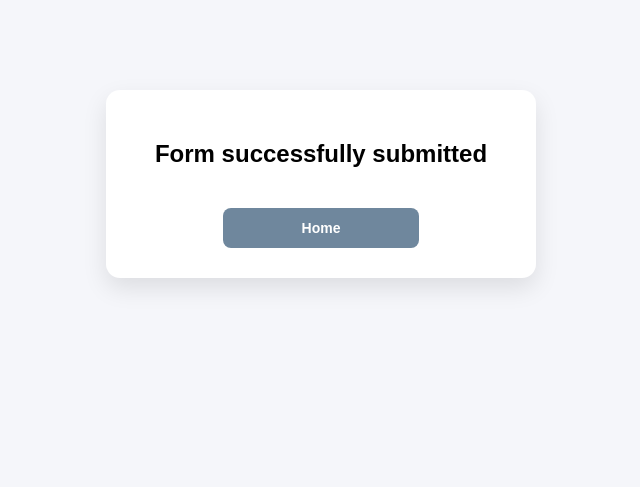
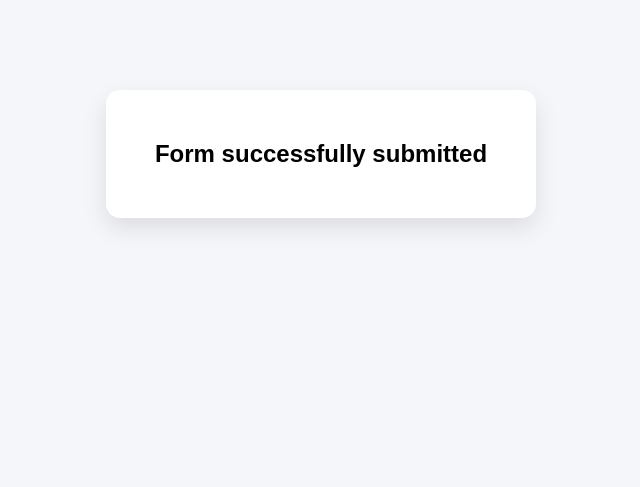
Before and after one commit to MichalLoewenstein/STCH-Environmental-Inspections, a Flask app: page /success in a window 1280 px wide. Shown: the top 487 px of the page, without its empty margins (319-959 px from the left). Run offline with Flask 3, Linux system fonts and the light colour scheme.

Commit message:
home button on success

```diff
--- a/templates/success.html
+++ b/templates/success.html
@@ -11,13 +11,7 @@
         <h2> Form successfully submitted</h2>
         <p></p>
        </div>
-        <div class="buttons">
-                    <a href="/" class="btn">Home</a>
-        </div>
-
     </div>
-
-
 
 
 {% if download == "paint" %}
```
